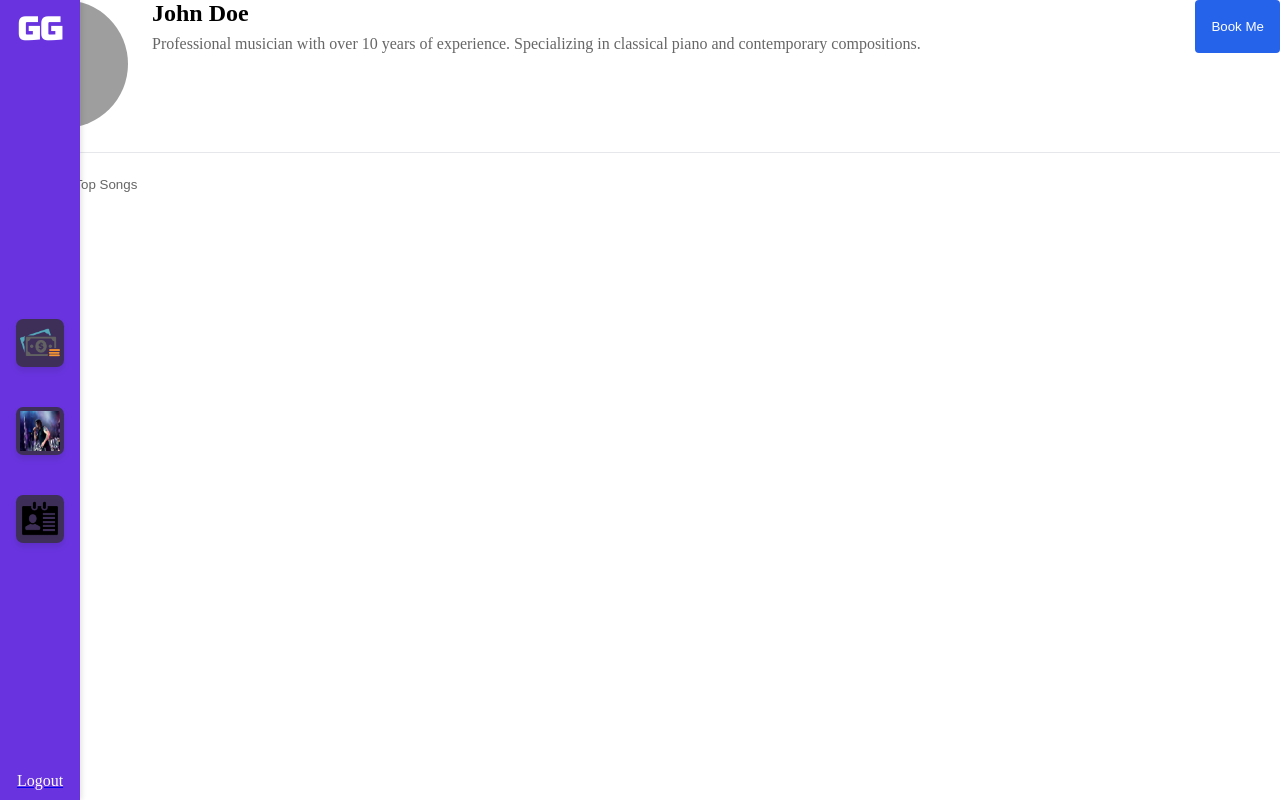
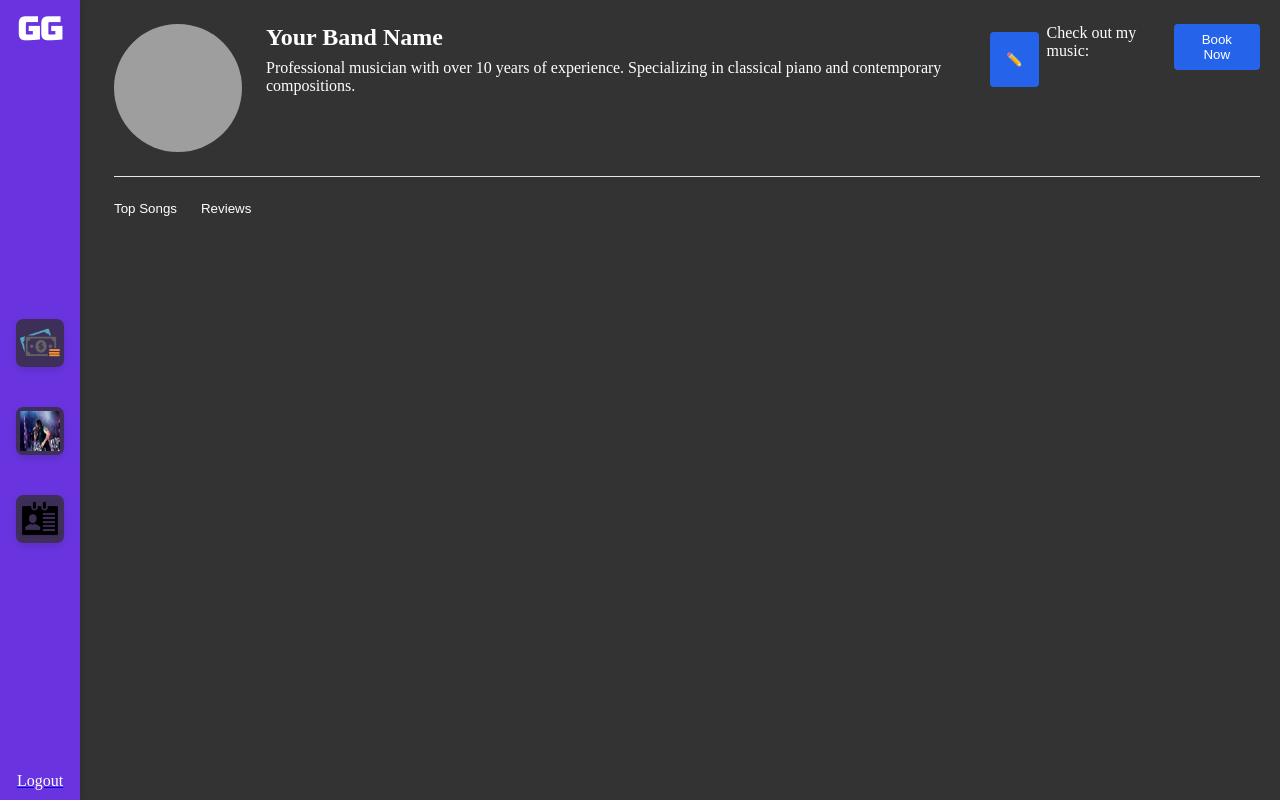
Before and after one commit to AnthonyP05/GimmeGig, a Next.js app: page /layout/profileView in a window 1280 px wide. Built offline with nearby package versions, Linux system fonts and the light colour scheme; grey boxes are pictures that could not be loaded.

Commit message:
Profile WIP

```diff
--- a/package.json
+++ b/package.json
@@ -6,6 +6,7 @@
     "start": "next start"
   },
   "dependencies": {
+    "axios": "^1.7.9",
     "next": "^15.1.6",
     "react": "latest",
     "react-dom": "latest"
--- a/pages/layout/profileView.js
+++ b/pages/layout/profileView.js
@@ -2,7 +2,47 @@ import React from 'react';
 import Sidebar from '../../components/ExploreComponents/sidebar';
 
 const ProfileView = () => {
-  // Layout styles
+
+    const [isEditing, setIsEditing] = React.useState(false);
+
+    const [name, setName] = React.useState('Your Band Name');
+
+    const NameEdit = () => {
+        return (
+          <div className="flex items-center gap-2">
+            <h1 className="text-2xl font-bold">John Doe</h1>
+            <button
+              className="p-2 text-gray-600 hover:text-gray-900 rounded-full hover:bg-gray-100"
+              onClick={() => console.log('Edit clicked')}
+            >
+              <svg
+                xmlns="http://www.w3.org/2000/svg"
+                width="16"
+                height="16"
+                viewBox="0 0 24 24"
+                fill="none"
+                stroke="currentColor"
+                strokeWidth="2"
+                strokeLinecap="round"
+                strokeLinejoin="round"
+              >
+                <path d="M17 3a2.85 2.83 0 1 1 4 4L7.5 20.5 2 22l1.5-5.5Z"/>
+                <path d="m15 5 4 4"/>
+              </svg>
+            </button>
+          </div>
+        );
+    }
+
+    const handleNameChange = (newName) => {
+        setName(newName);
+    };
+
+    const [profileDescription, setProfileDescription] = React.useState('Professional musician with over 10 years of experience. Specializing in classical piano and contemporary compositions.');
+
+    const handleDescriptionChange = (newDescription) => {
+        setDescription(newDescription);
+    };
 
     const containerStyles ={
         display: 'flex'
@@ -12,10 +52,19 @@ const ProfileView = () => {
         display: 'block',
     };
 
-    const layout = {
+    const mainContentStyles = {
         display: 'flex',
         gap: '24px',
-        flex: 1
+        flex: 1,
+        marginLeft: '50px', // Add margin to account for the sidebar width
+        scrollbarWidth: 'none', // Hide scrollbar for Firefox
+        msOverflowStyle: 'none',
+        padding: '20px',
+        paddingTop: '3vh',
+        paddingLeft: '8vh',
+        backgroundColor: '#333333',
+        height: '100vh',
+        overflowY: 'auto'
     };
 
     // Profile section styles
@@ -44,8 +93,8 @@ const ProfileView = () => {
         marginBottom: '16px'
     };
 
-    const description = {
-        color: '#666'
+    const descriptionStyle = {
+        color: 'white'
     };
 
     const button = {
@@ -55,6 +104,12 @@ const ProfileView = () => {
         borderRadius: '4px',
         border: 'none',
         cursor: 'pointer'
+    };
+
+    const ButtonContainer = {
+        display: 'flex',
+        gap: '8px',
+        margin: '8px'
     };
 
     // Footer styles
@@ -69,7 +124,7 @@ const ProfileView = () => {
     };
 
     const tab = {
-        color: '#666',
+        color: 'white',
         background: 'none',
         border: 'none',
         cursor: 'pointer',
@@ -80,9 +135,9 @@ const ProfileView = () => {
     <div style={containerStyles}>
         {/* Include the Sidebar component */}
         <div style={sideBarStyles}>
-                <Sidebar />
+            <Sidebar />
         </div>
-        <div style={layout}>
+        <div style={mainContentStyles}>
             <div style={content}>
                 {/* Profile section */}
                 <div style={profileSection}>
@@ -98,23 +153,66 @@ const ProfileView = () => {
                     <div style={content}>
                         <div style={header}>
                             <div>
-                                <h1 style={{ fontSize: '24px', marginBottom: '8px' }}>John Doe</h1>
-                                <p style={description}>
-                                    Professional musician with over 10 years of experience.
-                                    Specializing in classical piano and contemporary compositions.
-                                </p>
+                                <h1 style={{ fontSize: '24px', marginBottom: '8px', color: 'white' }}>
+                                    {isEditing ? (
+                                        <input
+                                            type="text"
+                                            value={name}
+                                            onChange={(e) => handleNameChange(e.target.value)}
+                                            style={{
+                                                background: 'transparent',
+                                                border: 'none',
+                                                color: 'white',
+                                                fontSize: '24px',
+                                                marginBottom: '8px'
+                                            }}
+                                        />
+                                    ) : (
+                                        <>
+                                            {name}
+                                        </>
+                                    )}
+                                </h1>
+                                {isEditing ? (
+                                    <textarea
+                                        value={profileDescription}
+                                        onChange={(e) => handleDescriptionChange(e.target.value)}
+                                        style={{
+                                            background: 'transparent',
+                                            border: 'none',
+                                            color: 'white',
+                                            width: '100%',
+                                            height: '100px'
+                                        }}
+                                    />
+                                ) : (
+                                    <p style={descriptionStyle}>{profileDescription}</p>
+                                )}
                             </div>
-                        <button style={button}>Book Me</button>
+                            <div style={ButtonContainer}>
+                                <button style={button} onClick={() => setIsEditing(!isEditing)}>
+                                    {isEditing ? '✔️' : '✏️'}
+                                </button>
+                            </div>
+                            <div>
+                                <p style={descriptionStyle}>Check out my music:</p>
+                            </div>
+                            <div style={{ marginLeft: 'auto' }}>
+                                <button style={button} onClick={() => alert('Booking functionality not implemented yet')}>
+                                    Book Now
+                                </button>
+                            </div>
+
                         </div>
                     </div>
-                </div>
+                    </div>
 
-                <div style={divider} />
+                    <div style={divider} />
 
-                {/* Tabs */}
+                    {/* Tabs */}
                 <div style={tabs}>
+                    <button style={tab}>Top Songs</button>
                     <button style={tab}>Reviews</button>
-                    <button style={tab}>Top Songs</button>
                 </div>
             </div>
         </div>
```
Also changed, not shown: utils/spotify.js (added, +41 -0 lines), 1 other file (tests, documents, lock files or other folders).
